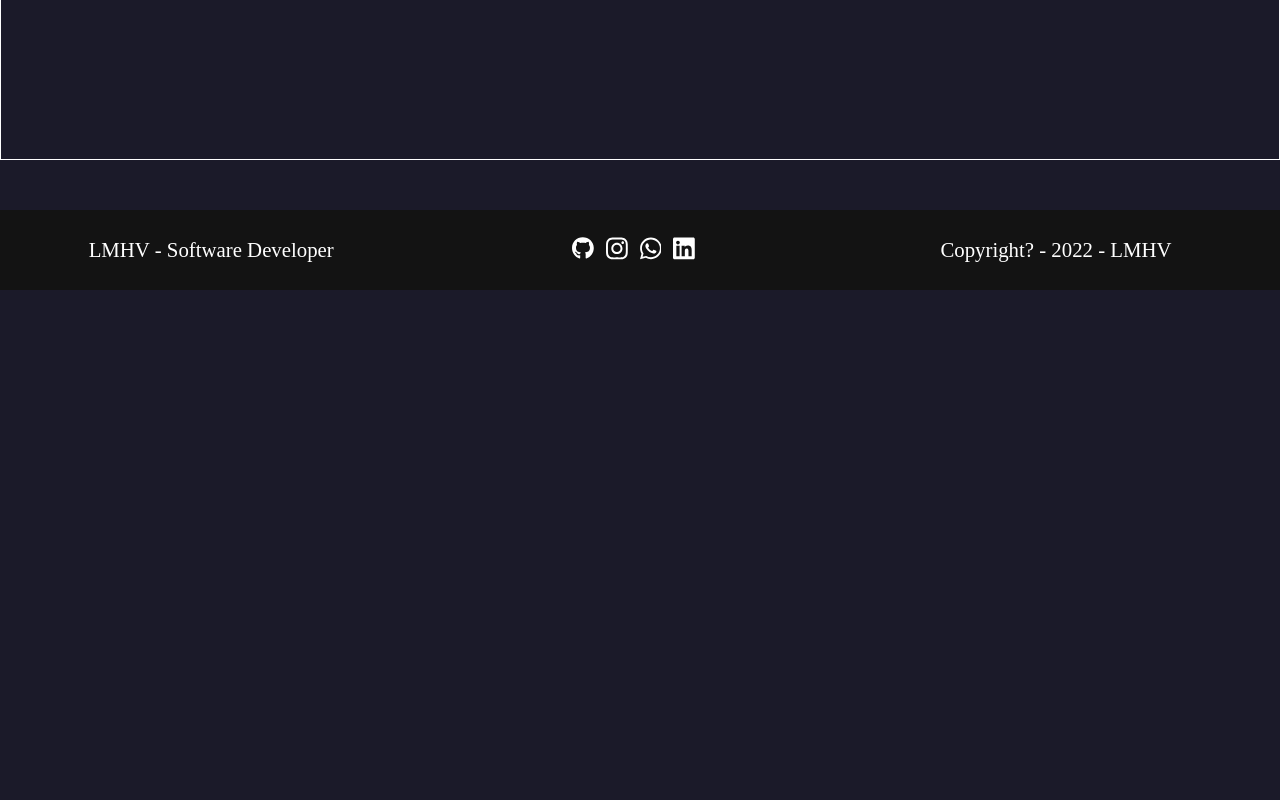
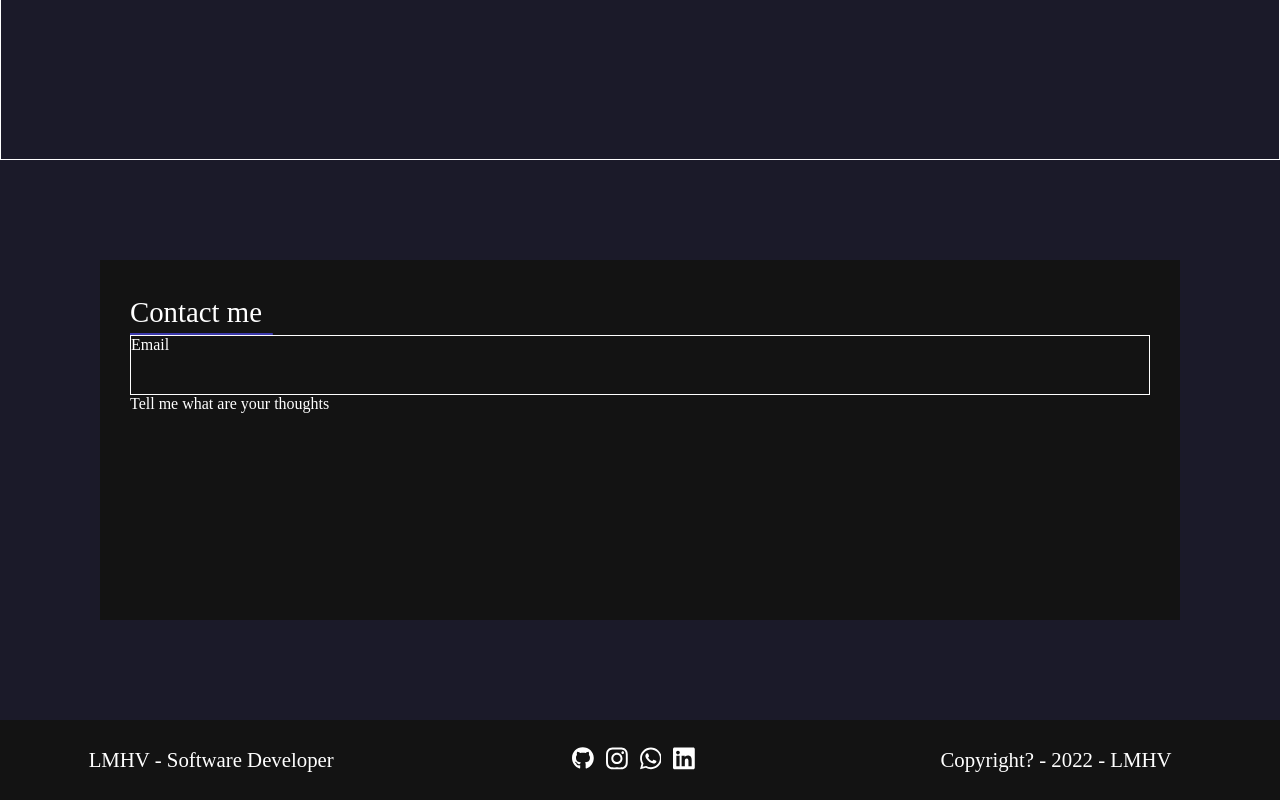
Before and after one commit to LMHV/cv-page, a React (Create React App) app in the folder front/: page / in a window 1280 px wide. Shown: the part 3476-4276 px from the top of the page. Before the commit the page ends 3766 px from the top, so only its background shows below. Built offline with nearby package versions, Linux system fonts and the light colour scheme; a web font is replaced by a local one.

Commit message:
update 24/6
contact

```diff
--- /dev/null
+++ b/front/src/components/Contact.css
@@ -0,0 +1,39 @@
+.contact-container{
+    margin: 100px;
+    background-color: #131313;
+    display: grid;
+    grid-template-rows: 15% 20% 60%;
+    height: 300px;
+    color: white;
+    padding: 30px;
+
+}
+
+.contact-row-1{
+    display: flex;
+    align-items: center;
+    font-size: 180%;
+    position: relative;
+    width: 20%;
+}
+
+.contact-row-1::after{
+    content:'';
+    position:absolute;
+    left: 0; bottom: 0px;
+    width: 100%;
+    height: 2px;
+    background-color: #3C3AAC;
+    transform: scaleX(0.7);
+    transform-origin: left;
+    transition: transform .5s;
+}
+
+.contact-row-1:hover::after{
+    transform: scaleX(1.2);
+    transform-origin: left;
+}
+
+.contact-row-2{
+    border: 1px solid white;
+}
--- /dev/null
+++ b/front/src/components/Contact.js
@@ -0,0 +1,16 @@
+import React from "react";
+import './Contact.css'
+
+const Contact = () => {
+
+    return(
+        <div className="contact-container">
+            <div className="contact-row-1">Contact me</div>
+
+            <div className="contact-row-2">Email</div>
+            <div className="contact-row-3">Tell me what are your thoughts</div>
+        </div>
+    )
+}
+
+export default Contact;
--- a/front/src/pages/LandingPage.js
+++ b/front/src/pages/LandingPage.js
@@ -4,6 +4,7 @@ import Aboutme from "../components/Aboutme.js";
 import Languages from "../components/Languages.js";
 import RSkills from "../components/RSkills.js";
 import Projects from "../components/Projects.js";
+import Contact from "../components/Contact.js";
 import Footer from "../components/Footer.js";
 
 const LandingPage = () => {
@@ -16,6 +17,7 @@ const LandingPage = () => {
             <Languages />
             <RSkills />
             <Projects />
+            <Contact />
             <Footer />
         </>
     )
```
